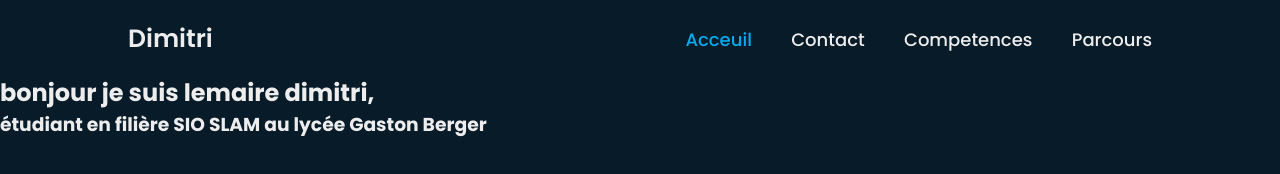
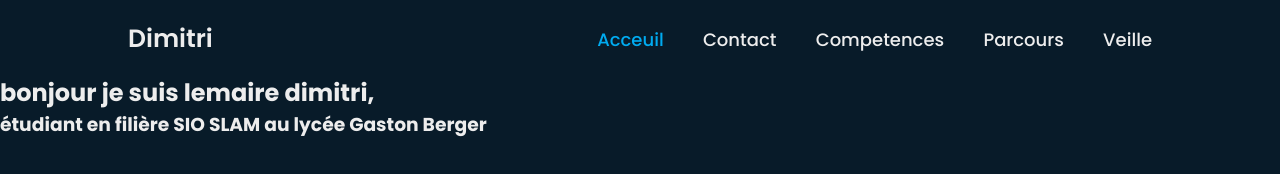
Before and after one commit to LemaireDimitri/portefeulle.github.io, a plain HTML site: page index.html in a window 1280 px wide. Drawn offline with Linux system fonts and the light colour scheme.

Commit message:
Update index.html

```diff
--- a/index.html
+++ b/index.html
@@ -15,6 +15,7 @@
         <a href="Contact.html">Contact</a>
         <a href="Competence.html">Competences</a>
         <a href="Parcourt.html">Parcours</a>
+        <a href="veille.html">Veille</a>
     </nav>
 </header>
 <body>
```
